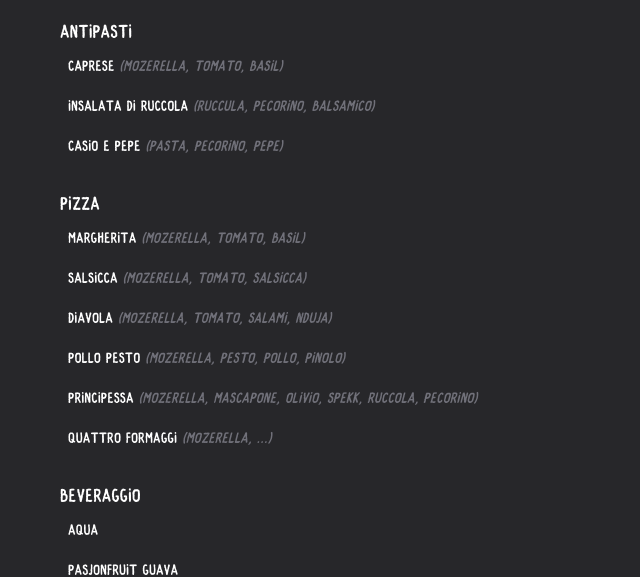
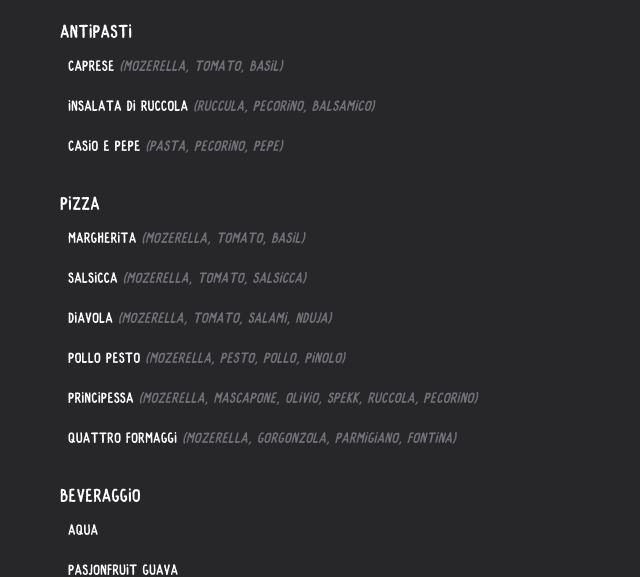
Before and after one commit to havarhagelund/pleyms, an Astro site: page /menu in a window 1280 px wide. Shown: the part 226-803 px from the top of the page, without its empty margins (0-640 px from the left). Built offline with nearby package versions, Linux system fonts and the light colour scheme; Astro itself is replaced by a stand-in of ours.

Commit message:
Update menu.astro

```diff
--- a/src/pages/menu.astro
+++ b/src/pages/menu.astro
@@ -23,7 +23,7 @@ import MenuItem from '../components/MenuItem.astro'
                 <MenuItem item="Diavola" contents="Mozerella, tomato, salami, nduja"/>
                 <MenuItem item="Pollo pesto" contents="Mozerella, pesto, pollo, pinolo"/>
                 <MenuItem item="Principessa" contents="Mozerella, mascapone, olivio, spekk, ruccola, pecorino"/>
-                <MenuItem item="Quattro Formaggi" contents="Mozerella, ..."/>
+                <MenuItem item="Quattro Formaggi" contents="Mozerella, gorgonzola, parmigiano, fontina"/>
                 <br>
 
                 <h3 class="font-pinewood text-white text-xl">Beveraggio</h3>
```
